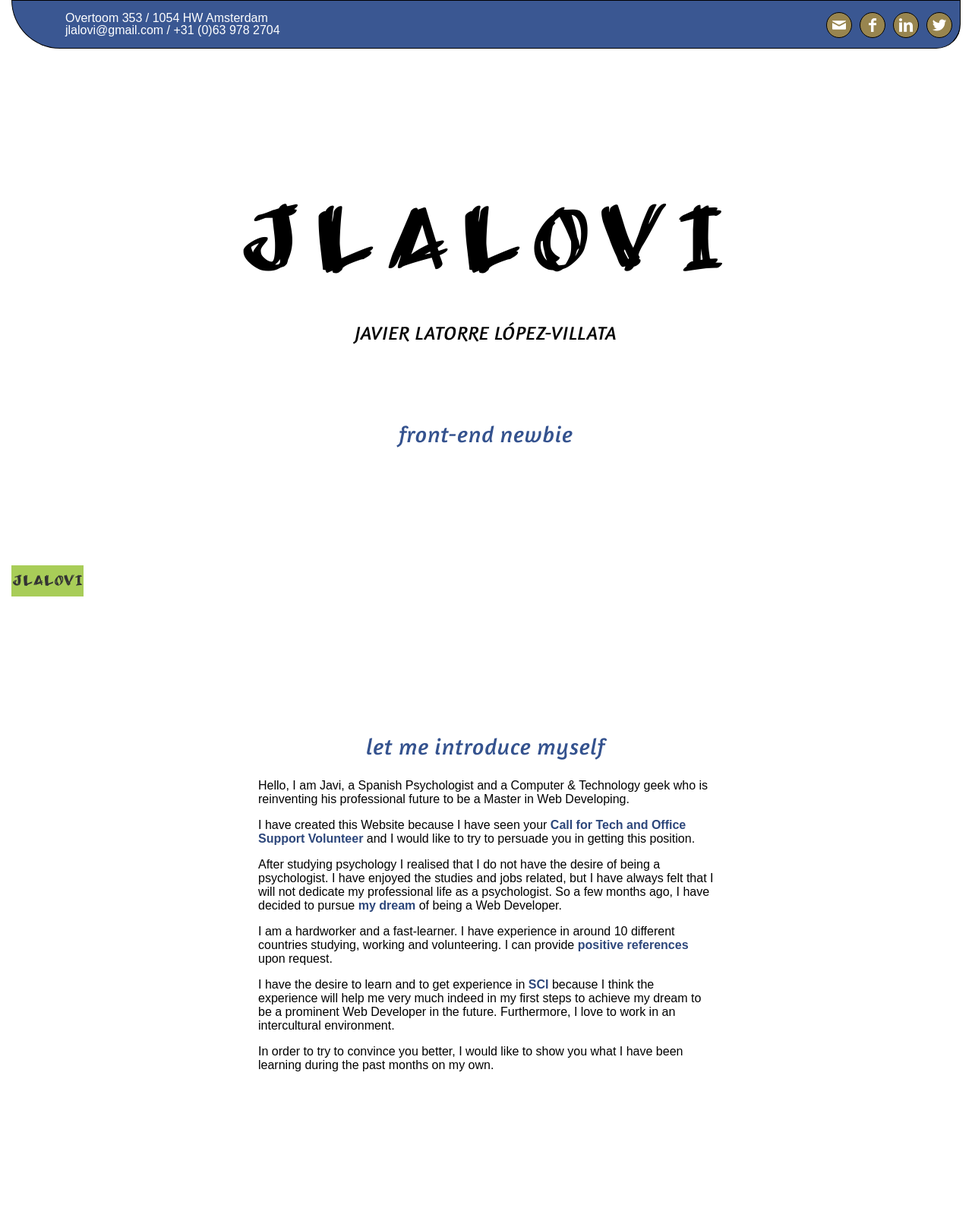
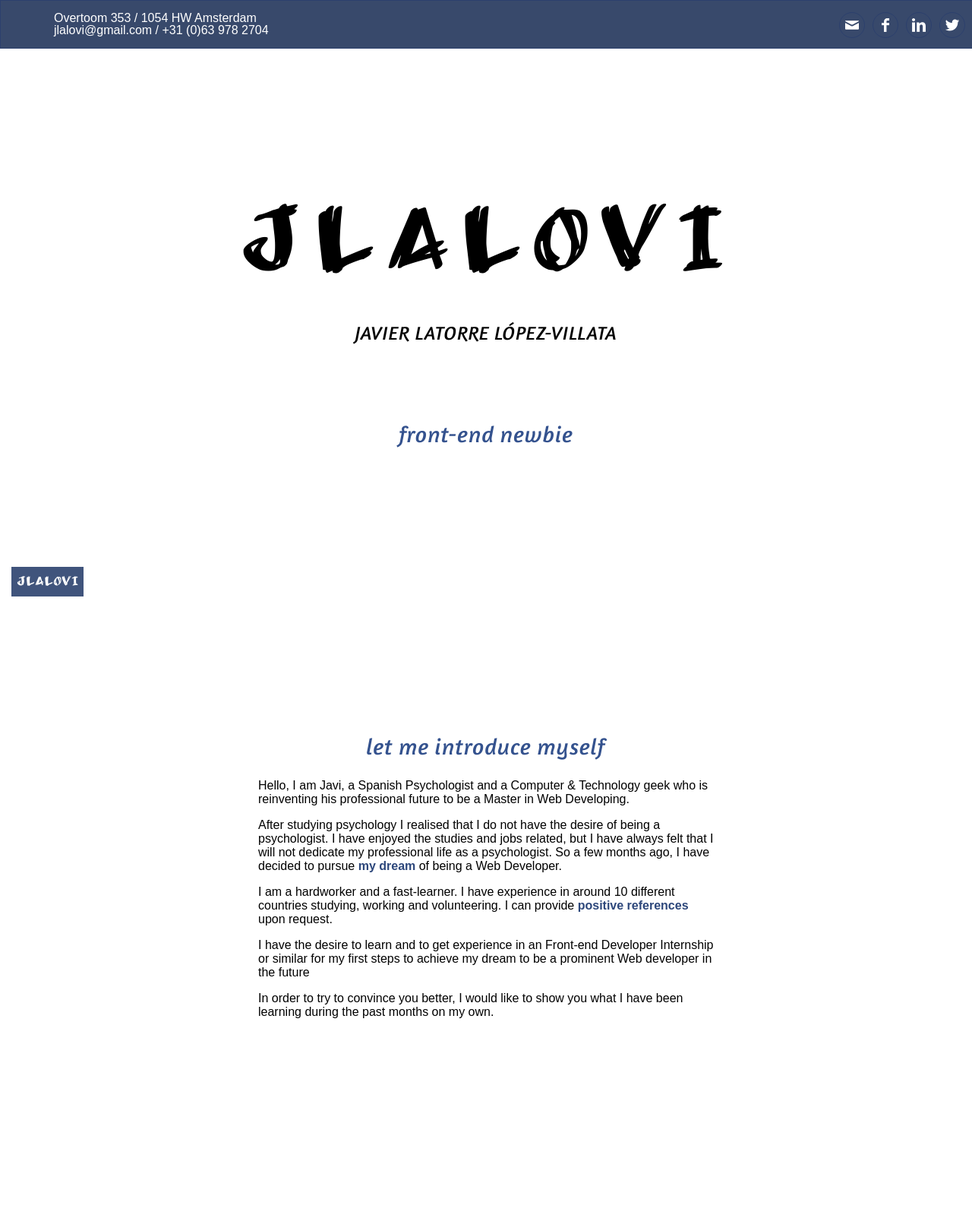
Before and after one commit to jlalovi/jlalovi-cv, a PHP site: page /index.html in a window 1280 px wide. Shown: the top 1599 px of the page at 76% size. Run offline with PHP 8.4, Linux system fonts and the light colour scheme; some libraries are stand-ins or nearby versions; some web fonts are replaced.

Commit message:
Colors and content changed

```diff
--- a/css/main.css
+++ b/css/main.css
@@ -68,7 +68,7 @@ h3 {
 **********************************/
 #navigation {
 	position: fixed;
-	background: #93C12F;
+	background: #112A5C;
 	opacity: 0.8;
 	left: 15px;
 	bottom: 15px;
@@ -78,8 +78,8 @@ h3 {
 	z-index: 10;
 }
 	#navigation .main-logo {
-		color: #000;
-		font-size: 16px;
+		color: #fff;
+		font-size: 14px;
 		font-family: 'anudaw';
 		margin: 12px 0;
 		text-align: center;
@@ -99,14 +99,14 @@ h3 {
 		}
 		.menu a {
 			padding: 15px 5px; /*Height defined with padding*/
-			border-top: solid 1px #555;
-			color: #000;
+			border-top: solid 1px #0D1F45;
+			color: #fff;
 			font-weight: bold;
 			font-size: 14px;
 			display: block;
 		}
 			.menu a:hover {
-				background: #83AC2A;
+				background: #0D1F45;
 			}
 
 /********************************
@@ -114,11 +114,9 @@ h3 {
 **********************************/
 #header {
 	padding: 15px 0;
-	margin: 0 15px;
-	background: #3a5792;
-	border: 1px solid;
-	border-bottom-right-radius: 50px;
-	border-bottom-left-radius: 100px;
+	width: 100%;
+	background: #38496B;
+	border: 1px solid #2C406D;
 	position: relative;
 }
 	#header p {
@@ -144,8 +142,8 @@ h3 {
 			height: 32px;
 			font-size: 20px;
 			text-align: center;
-			background: #98854f;
-			border: 1px solid;
+			background: #38496B;
+			border: 1px solid #2C406D;
 			border-radius: 100%;
 			margin-left: 10px;
 			position: relative;
@@ -153,7 +151,7 @@ h3 {
 			transition: background .3s;
 		}
 			.social li:hover {
-				background: #867843;
+				background: #112A5C;
 			}
 			.social a {
 				color: #fff;
@@ -197,7 +195,12 @@ h3 {
 #cover-letter h2 {
 	margin-top: 150px;
 }
- #cover-letter a, #cover-letter strong {
+ #cover-letter a {
+ 	color: #112A5C;
+ 	font-weight: bold;
+ }
+
+ #cover-letter strong {
  	color: #2D477B;
 	font-weight: bold;
  }
@@ -239,14 +242,14 @@ h3 {
 		height: 140px;
 		float: left;
 		margin: 5px;
-		color: #222;
-		background: #abd450;
+		color: #333;
+		background: #EDEDED;
 		position: relative;
 		-webkit-transition: background .3s;
 		transition: background .3s;
 	}
 		.resources-box:hover {
-			background: #93C12F;
+			background: #D4D4D4;
 		}
 		.resources-box p {
 			font-size: 14px;
@@ -284,16 +287,16 @@ h3 {
 		width: 350px;
 		margin: 20px;
 		padding: 10px 0;
-		background: -webkit-linear-gradient(top, #5170ae, #35538f);
+		background: -webkit-linear-gradient(top, #38496B, #34528E);
 		color: #fff;
 		font-size: 40px;
-		border: solid 1px #000;
+		border: solid 1px #38496B;
 		border-radius: 15px;
 		-webkit-transition: background .3s;
         transition: background .3s;
 	}
 		.project-button:hover {
-			background: -webkit-linear-gradient(top, #415A8B, #273C68);
+			background: -webkit-linear-gradient(top, #303E5A, #2D477B);
 		}
 		.project-button span {
 			padding: 0 25px 0 40px;
@@ -312,7 +315,7 @@ h3 {
 	}
 		.popular-project h4 {
 			text-align: center;
-			color: #34528e;
+			color: #112A5C;
 		}
 		.popular-project img, .popular-project p {
 			float: left;
@@ -322,7 +325,7 @@ h3 {
 			padding: 10px 20px 0;
 		}
 		.popular-project a {
-			color: #34528e;
+			color: #112A5C;
 			font-weight: bold;
 		}
 		.popular-project a:hover {
--- a/index.html
+++ b/index.html
@@ -45,10 +45,9 @@
             <div id="cover-letter">
                 <h2>Let me introduce myself</h2>
                 <p>Hello, I am Javi, a Spanish Psychologist and a Computer & Technology geek who is reinventing his professional future to be a Master in Web Developing.</p>
-                <p>I have created this Website because I have seen your <a href="http://www.sciint.org/learn-about-sci/news/entry/2013/11/29/105-call-for-tech-and-office-support-volunteer">Call for Tech and Office Support Volunteer</a> and I would like to try to persuade you in getting this position.</p>
                 <p>After studying psychology I realised that I do not have the desire of being a psychologist. I have enjoyed the studies and jobs related, but I have always felt that I will not dedicate my professional life as a psychologist. So a few months ago, I have decided to pursue <strong>my dream</strong> of being a Web Developer.</p>
                 <p>I am a hardworker and a fast-learner. I have experience in around 10 different countries studying, working and volunteering. I can provide <strong>positive references</strong> upon request.</p>
-                <p> I have the desire to learn and to get experience in <strong>SCI</strong> because I think the experience will help me very much indeed in my first steps to achieve my dream to be a prominent Web Developer in the future. Furthermore, I love to work in an intercultural environment.</p>
+                <p> I have the desire to learn and to get experience in an Front-end Developer Internship or similar for my first steps to achieve my dream to be a prominent Web developer in the future</p>
                 <p>In order to try to convince you better, I would like to show you what I have been learning during the past months on my own.</p>
             </div>
             <div id="skills">
```
